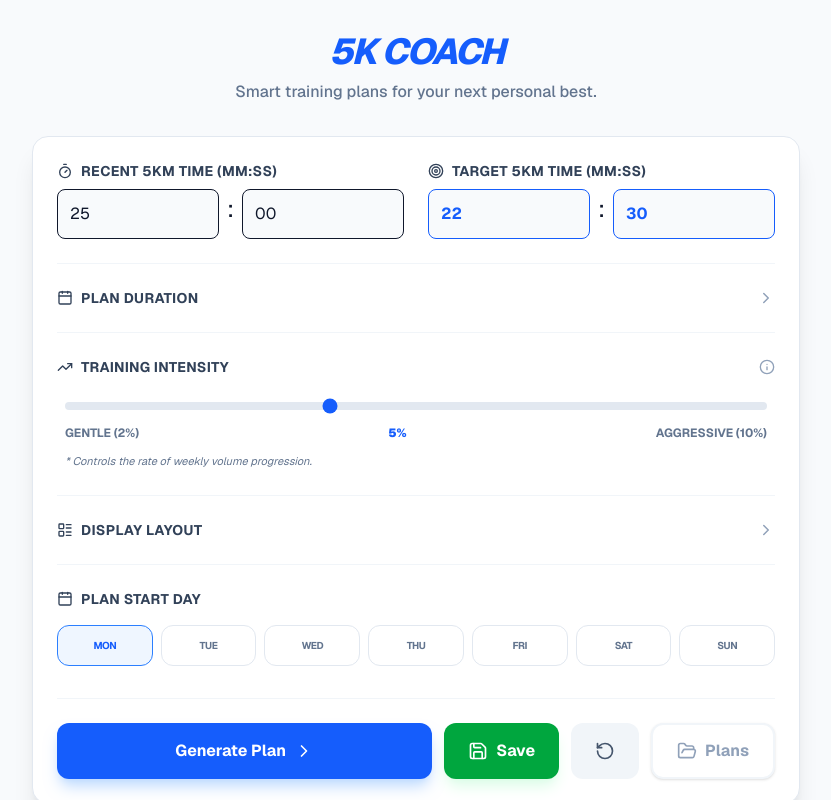
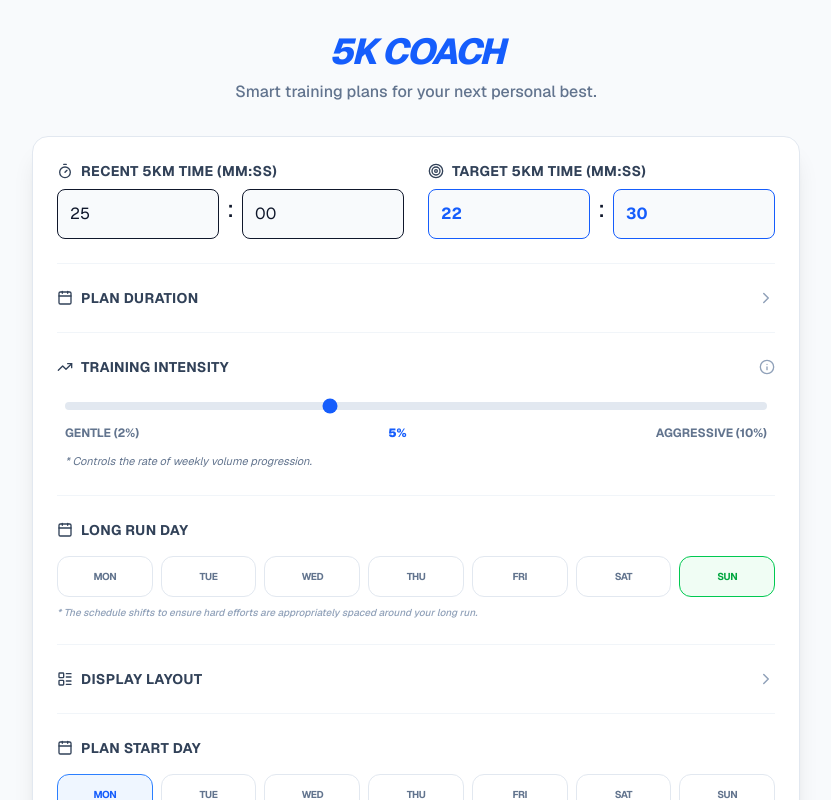
Before and after one commit to yourannoying2020/the-rundamentals, a Next.js app in the folder running-coach/: page / in a window 1280 px wide. Shown: the top 800 px of the page, without its empty margins (224-1055 px from the left). Built offline with nearby package versions, Linux system fonts and the light colour scheme.

Commit message:
feat: allow long run day selection

```diff
--- a/running-coach/app/components/PlanSettings.tsx
+++ b/running-coach/app/components/PlanSettings.tsx
@@ -19,6 +19,8 @@ interface PlanSettingsProps {
   setViewMode: (val: ViewMode) => void;
   startDay: DayOfWeekSchema;
   setStartDay: (val: DayOfWeekSchema) => void;
+  longRunDay: DayOfWeekSchema;
+  setLongRunDay: (val: DayOfWeekSchema) => void;
   difficulty: number;
   setDifficulty: (val: number) => void;
   isDurationExpanded: boolean;
@@ -103,6 +105,33 @@ export const PlanSettings = (props: PlanSettingsProps) => (
     </div>
 
     <div className="mt-6 pt-6 border-t border-slate-100">
+      <label className="flex items-center gap-2 text-sm font-bold text-slate-700 mb-4 uppercase tracking-wide">
+        <Calendar size={16} /> Long Run Day
+      </label>
+      <div className="grid grid-cols-2 md:grid-cols-4 lg:grid-cols-7 gap-2">
+        {['Monday', 'Tuesday', 'Wednesday', 'Thursday', 'Friday', 'Saturday', 'Sunday'].map((d) => (
+          <label
+            key={d}
+            className={`flex items-center justify-center p-3 border rounded-xl cursor-pointer transition-all font-bold text-[10px] uppercase tracking-tighter ${
+              props.longRunDay === d
+                ? 'border-green-500 bg-green-50 text-green-600'
+                : 'border-slate-200 text-slate-500 hover:bg-slate-50'
+            }`}
+          >
+            <input
+              type="radio"
+              className="hidden"
+              checked={props.longRunDay === d}
+              onChange={() => props.setLongRunDay(d as DayOfWeekSchema)}
+            />
+            {d.substring(0, 3)}
+          </label>
+        ))}
+      </div>
+      <p className="mt-2 text-[10px] text-slate-400 italic font-medium">* The schedule shifts to ensure hard efforts are appropriately spaced around your long run.</p>
+    </div>
+
+    <div className="mt-6 pt-6 border-t border-slate-100">
       <button onClick={() => props.setIsLayoutExpanded(!props.isLayoutExpanded)} className="flex items-center justify-between w-full group">
         <span className="flex items-center gap-2 text-sm font-bold text-slate-700 uppercase tracking-wide group-hover:text-blue-600 transition-colors">
           <LayoutList size={16} /> Display Layout
--- a/running-coach/app/page.tsx
+++ b/running-coach/app/page.tsx
@@ -23,6 +23,7 @@ export default function RunningCoach() {
   const [customDays, setCustomDays] = useState(defaultSettings.customDays);
   const [viewMode, setViewMode] = useState<ViewMode>(defaultSettings.viewMode);
   const [startDay, setStartDay] = useState<DayOfWeekSchema>(defaultSettings.startDay);
+  const [longRunDay, setLongRunDay] = useState<DayOfWeekSchema>((defaultSettings as any).longRunDay || 'Sunday');
   const [difficulty, setDifficulty] = useState(defaultSettings.difficulty);
   const [isDurationExpanded, setIsDurationExpanded] = useState(defaultSettings.isDurationExpanded);
   const [isLayoutExpanded, setIsLayoutExpanded] = useState(defaultSettings.isLayoutExpanded);
@@ -41,10 +42,11 @@ export default function RunningCoach() {
     setViewMode(defaults.viewMode);
     setDifficulty(defaults.difficulty);
     setStartDay(defaults.startDay);
+    setLongRunDay((defaults as any).longRunDay || 'Sunday');
     setIsDurationExpanded(defaults.isDurationExpanded);
     setIsLayoutExpanded(defaults.isLayoutExpanded);
     setSettingsError(false);
-  }, [setCurrentTime, setTargetTime, setDuration, setCustomDays, setViewMode, setDifficulty, setStartDay, setIsDurationExpanded, setIsLayoutExpanded, setSettingsError]);
+  }, [setCurrentTime, setTargetTime, setDuration, setCustomDays, setViewMode, setDifficulty, setStartDay, setLongRunDay, setIsDurationExpanded, setIsLayoutExpanded, setSettingsError]);
 
   useEffect(() => {
     isMounted.current = true;
@@ -65,6 +67,7 @@ export default function RunningCoach() {
             setViewMode(data.viewMode ?? defaultSettings.viewMode);
             setDifficulty(data.difficulty ?? defaultSettings.difficulty);
             setStartDay(data.startDay ?? defaultSettings.startDay);
+            setLongRunDay((data as any).longRunDay ?? (defaultSettings as any).longRunDay ?? 'Sunday');
             setIsDurationExpanded(data.isDurationExpanded ?? defaultSettings.isDurationExpanded);
             setIsLayoutExpanded(data.isLayoutExpanded ?? defaultSettings.isLayoutExpanded);
           });
@@ -85,9 +88,9 @@ export default function RunningCoach() {
   useEffect(() => {
     if (!isMounted.current) return;
     storage.set('running-coach-settings', {
-      currentTime, targetTime, duration, customDays, viewMode, difficulty, startDay, isDurationExpanded, isLayoutExpanded
+      currentTime, targetTime, duration, customDays, viewMode, difficulty, startDay, longRunDay, isDurationExpanded, isLayoutExpanded
     });
-  }, [currentTime, targetTime, duration, customDays, viewMode, difficulty, startDay, isDurationExpanded, isLayoutExpanded]);
+  }, [currentTime, targetTime, duration, customDays, viewMode, difficulty, startDay, longRunDay, isDurationExpanded, isLayoutExpanded]);
 
   const handleExportPDF = async () => {
     // Native browser print is the most reliable way to preserve Tailwind styles
@@ -125,12 +128,13 @@ export default function RunningCoach() {
           customDays={customDays} setCustomDays={setCustomDays}
           viewMode={viewMode} setViewMode={setViewMode}
           startDay={startDay} setStartDay={setStartDay}
+          longRunDay={longRunDay} setLongRunDay={setLongRunDay}
           difficulty={difficulty} setDifficulty={setDifficulty}
           isDurationExpanded={isDurationExpanded} setIsDurationExpanded={setIsDurationExpanded}
           isLayoutExpanded={isLayoutExpanded} setIsLayoutExpanded={setIsLayoutExpanded}
           activeId={activeId}
-          onGenerate={() => generatePlan({ currentTime, targetTime, duration, customDays, difficulty, startDay })}
-          onSave={() => updateActivePlan({ currentTime, targetTime, duration, customDays, difficulty, startDay })}
+          onGenerate={() => generatePlan({ currentTime, targetTime, duration, customDays, difficulty, startDay, longRunDay })}
+          onSave={() => updateActivePlan({ currentTime, targetTime, duration, customDays, difficulty, startDay, longRunDay })}
           onReset={handleResetSettings}
           onOpenOverlay={() => setIsOverlayOpen(true)}
         />
@@ -149,7 +153,7 @@ export default function RunningCoach() {
           savedPlans={savedPlans}
           activeId={activeId}
           onSave={(name) => {
-            saveAsNewPlan(name, { currentTime, targetTime, duration, customDays, difficulty, startDay });
+            saveAsNewPlan(name, { currentTime, targetTime, duration, customDays, difficulty, startDay, longRunDay });
             setIsOverlayOpen(false);
           }}
           onLoad={(id) => {
@@ -161,6 +165,7 @@ export default function RunningCoach() {
               setDuration(config.duration);
               setCustomDays(config.customDays);
               setStartDay(config.startDay);
+              setLongRunDay(config.longRunDay || 'Sunday');
               setDifficulty(config.difficulty);
               generatePlan(config);
             }
--- a/running-coach/app/useTrainingPlan.ts
+++ b/running-coach/app/useTrainingPlan.ts
@@ -3,7 +3,7 @@ import { TrainingDay } from './training';
 import { SavedPlansSchema, type PlanConfig, DayOfWeekSchema } from './schemas';
 import { storage } from './storage';
 
-type SavedPlansMap = Record<string, { name: string; config: PlanConfig; plan: TrainingDay[]; timestamp: number }>;
+type SavedPlansMap = Record<string, { name: string; config: PlanConfig & { longRunDay?: DayOfWeekSchema }; plan: TrainingDay[]; timestamp: number }>;
 
 export function useTrainingPlan() {
   const [savedPlans, setSavedPlans] = useState<SavedPlansMap>({});
@@ -47,7 +47,7 @@ export function useTrainingPlan() {
     }
   }, [savedPlans, activeId]);
 
-  const generatePlan = ({ currentTime, targetTime, duration, customDays, difficulty, startDay }: PlanConfig) => {
+  const generatePlan = ({ currentTime, targetTime, duration, customDays, difficulty, startDay, longRunDay = 'Sunday' }: PlanConfig & { longRunDay?: DayOfWeekSchema }) => {
     const formatPace = (totalSeconds: number): string => {
       const m = Math.floor(totalSeconds / 60);
       const s = Math.round(totalSeconds % 60);
@@ -68,6 +68,9 @@ export function useTrainingPlan() {
       ...daysOfWeekOrder.slice(startIndex),
       ...daysOfWeekOrder.slice(0, startIndex)
     ];
+
+    const longRunDayIndex = daysOfWeekOrder.indexOf(longRunDay);
+    const getDayName = (offset: number) => daysOfWeekOrder[(longRunDayIndex + offset + 7) % 7];
 
     // Base template, always starting with Monday's workout
     // The actual day will be mapped based on startDay
@@ -95,13 +98,13 @@ export function useTrainingPlan() {
       const tempoPace = weeklyGoalPace + 35;
 
       const template = [
-        { day: 'Monday', title: 'Rest & Recovery', workout: isTaperWeek ? 'Complete rest. Stay off your feet.' : 'Focus on mobility or light stretching.', pace: '-', distance: '-', type: 'rest' },
-        { day: 'Tuesday', title: 'Foundation Run', workout: 'Easy aerobic building run.', pace: formatPace(easyPace), distance: `${(5 * volumeModifier).toFixed(1)} km`, type: 'easy' },
-        { day: 'Wednesday', title: 'Goal Pace Intervals', workout: isTaperWeek ? '3 x 800m at goal pace. Keep it sharp but short.' : `${Math.floor(6 * volumeModifier)} x 800m with 2:00 recovery walk.`, pace: formatPace(weeklyGoalPace), distance: isTaperWeek ? '2.4 km + WU/CD' : '4.8 km + WU/CD', type: 'hard' },
-        { day: 'Thursday', title: 'Recovery or Rest', workout: 'Very light movement or total rest.', pace: formatPace(easyPace + 20), distance: `${(3 * volumeModifier).toFixed(1)} km`, type: 'easy' },
-        { day: 'Friday', title: 'Threshold (Tempo)', workout: isTaperWeek ? 'Short 15 min tempo effort to keep legs moving.' : 'Sustainable hard effort to build stamina.', pace: formatPace(tempoPace), distance: `${(isTaperWeek ? 2.5 : 4 * volumeModifier).toFixed(1)} km`, type: 'hard' },
-        { day: 'Saturday', title: 'Shakeout Run', workout: 'Keep heart rate low, legs moving.', pace: formatPace(easyPace), distance: '3 km', type: 'easy' },
-        { day: 'Sunday', title: 'Endurance Long Run', workout: isTaperWeek ? 'Final 5km Time Trial! Push for your PB.' : isDeloadWeek ? 'Reduced volume for recovery.' : 'The weekly cornerstone for aerobic capacity.', pace: formatPace(isTaperWeek ? weeklyGoalPace : easyPace), distance: isTaperWeek ? '5.0 km' : `${(8 * volumeModifier).toFixed(1)} km`, type: 'easy' },
+        { day: getDayName(-6), title: 'Rest & Recovery', workout: isTaperWeek ? 'Complete rest. Stay off your feet.' : 'Focus on mobility or light stretching.', pace: '-', distance: '-', type: 'rest' },
+        { day: getDayName(-5), title: 'Foundation Run', workout: 'Easy aerobic building run.', pace: formatPace(easyPace), distance: `${(5 * volumeModifier).toFixed(1)} km`, type: 'easy' },
+        { day: getDayName(-4), title: 'Goal Pace Intervals', workout: isTaperWeek ? '3 x 800m at goal pace. Keep it sharp but short.' : `${Math.floor(6 * volumeModifier)} x 800m with 2:00 recovery walk.`, pace: formatPace(weeklyGoalPace), distance: isTaperWeek ? '2.4 km + WU/CD' : '4.8 km + WU/CD', type: 'hard' },
+        { day: getDayName(-3), title: 'Recovery or Rest', workout: 'Very light movement or total rest.', pace: formatPace(easyPace + 20), distance: `${(3 * volumeModifier).toFixed(1)} km`, type: 'easy' },
+        { day: getDayName(-2), title: 'Threshold (Tempo)', workout: isTaperWeek ? 'Short 15 min tempo effort to keep legs moving.' : 'Sustainable hard effort to build stamina.', pace: formatPace(tempoPace), distance: `${(isTaperWeek ? 2.5 : 4 * volumeModifier).toFixed(1)} km`, type: 'hard' },
+        { day: getDayName(-1), title: 'Shakeout Run', workout: 'Keep heart rate low, legs moving.', pace: formatPace(easyPace), distance: '3 km', type: 'easy' },
+        { day: getDayName(0), title: 'Endurance Long Run', workout: isTaperWeek ? 'Final 5km Time Trial! Push for your PB.' : isDeloadWeek ? 'Reduced volume for recovery.' : 'The weekly cornerstone for aerobic capacity.', pace: formatPace(isTaperWeek ? weeklyGoalPace : easyPace), distance: isTaperWeek ? '5.0 km' : `${(8 * volumeModifier).toFixed(1)} km`, type: 'easy' },
       ];
 
       const currentDayName = reorderedDaysOfWeek[dayInWeek];
@@ -116,7 +119,7 @@ export function useTrainingPlan() {
     setPlan(fullPlan);
   };
 
-  const updateActivePlan = (config: PlanConfig) => {
+  const updateActivePlan = (config: PlanConfig & { longRunDay?: DayOfWeekSchema }) => {
     if (!plan) return;
 
     let targetId = activeId;
@@ -140,7 +143,7 @@ export function useTrainingPlan() {
     }
   };
 
-  const saveAsNewPlan = (name: string, config: PlanConfig) => {
+  const saveAsNewPlan = (name: string, config: PlanConfig & { longRunDay?: DayOfWeekSchema }) => {
     if (!plan) return;
     const id = Math.random().toString(36).substr(2, 9);
     setSavedPlans(prev => ({
```
